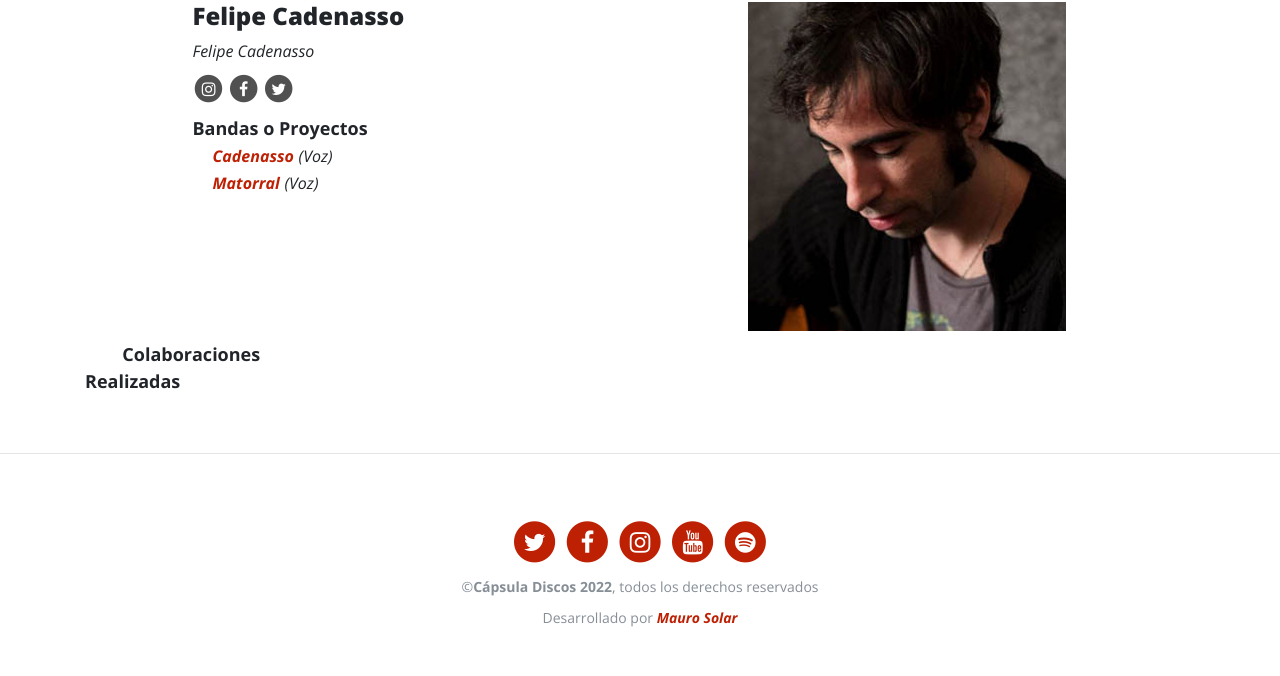
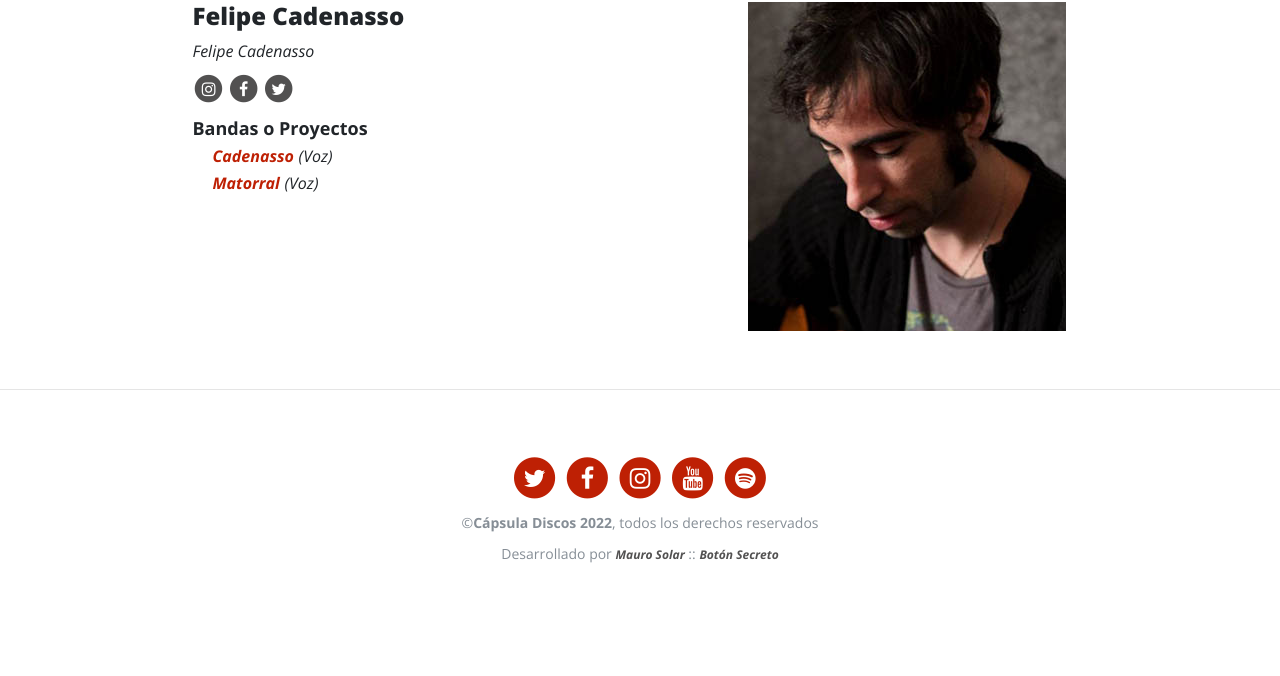
Before and after one commit to BotonSecreto/capsulatest1, a Django app: page /catalogo/musico/1/ in a window 1280 px wide. Shown: the part 523-1199 px from the top of the page. After the commit the page ends 1086 px from the top, so only its background shows below. Run offline with Django 4.2, Linux system fonts and the light colour scheme; data comes from the database, SQL or seed files in the repository; some libraries are stand-ins or nearby versions.

Commit message:
detalles estéticos 5

```diff
--- a/capsuladiscos/catalogo/templates/catalogo/musico.html
+++ b/capsuladiscos/catalogo/templates/catalogo/musico.html
@@ -78,7 +78,19 @@
     </div>
      <!-- :::::::::::::::: COLABORACIONES DEL MÚSICO ::::::::::::::-->
     <div >
-        <b class="col-lg-2 offset-lg-1">Colaboraciones Realizadas</b>
+        <span id="colabMusico"></span>
+        {% for prod in produccionDisco %}
+            {% if prod.musico_id == musico.id %}
+                <!-- cargar título-->
+                <script type="text/javascript">
+                    escribirMus();
+                    function escribirMus(){
+                        document.getElementById("colabMusico").innerHTML = '<b class="col-lg-2 offset-lg-1">Colaboraciones Realizadas</b>';
+                    }
+                </script>
+            {% endif %}
+        {% endfor %}
+        <!-- *********************** -->
         <P></P>
         <div class="alinear-discos">
             {% for produccion in produccionDisco %}
@@ -103,17 +115,6 @@
                 </div>
             {% endif %}
             {% endfor %}
-            <!-- valida -->
-            <!-- <script type="text/javascript">
-                flager();
-                function flager(){
-                    if (document.getElementById("bandId").value == "1") {
-                        document.write('<span class="info-creditos">No tiene colaboraciones en Cápsula Discos</span>');
-                    }
-                }
-            </script> -->
-            <!-- :::::::-->
-            <!-- <span class="info-creditos">No tiene colaboraciones en Cápsula Discos</span> -->
         </div>
     </div>
 </div>
--- a/capsuladiscos/core/templates/core/base.html
+++ b/capsuladiscos/core/templates/core/base.html
@@ -134,7 +134,7 @@
                 {% endif %}
             </p> <!-- páginas extras acá -->
             <p class="copyright text-muted">&copy;<b>Cápsula Discos 2022</b>, todos los derechos reservados</p>
-            <p class="copyright text-muted">Desarrollado por <a href="https://www.instagram.com/maurosolar/">Mauro Solar</a></p>
+            <p class="copyright text-muted">Desarrollado por <a class="info-plataformas" href="https://www.instagram.com/maurosolar/" target="_blank">Mauro Solar</a> :: <a class="info-plataformas" href="https://www.instagram.com/botonsecreto/" target="_blank">Botón Secreto</a></p>
         </div>
     </footer>
      <!-- Bootstrap **** Los archivos JavaScript siempre en la parte inferior dentro del body -->
```
Also changed, not shown: capsuladiscos/catalogo/templates/catalogo/disco.html (+15 -3 lines). Lines whose indentation alone changed are shown as unchanged.
